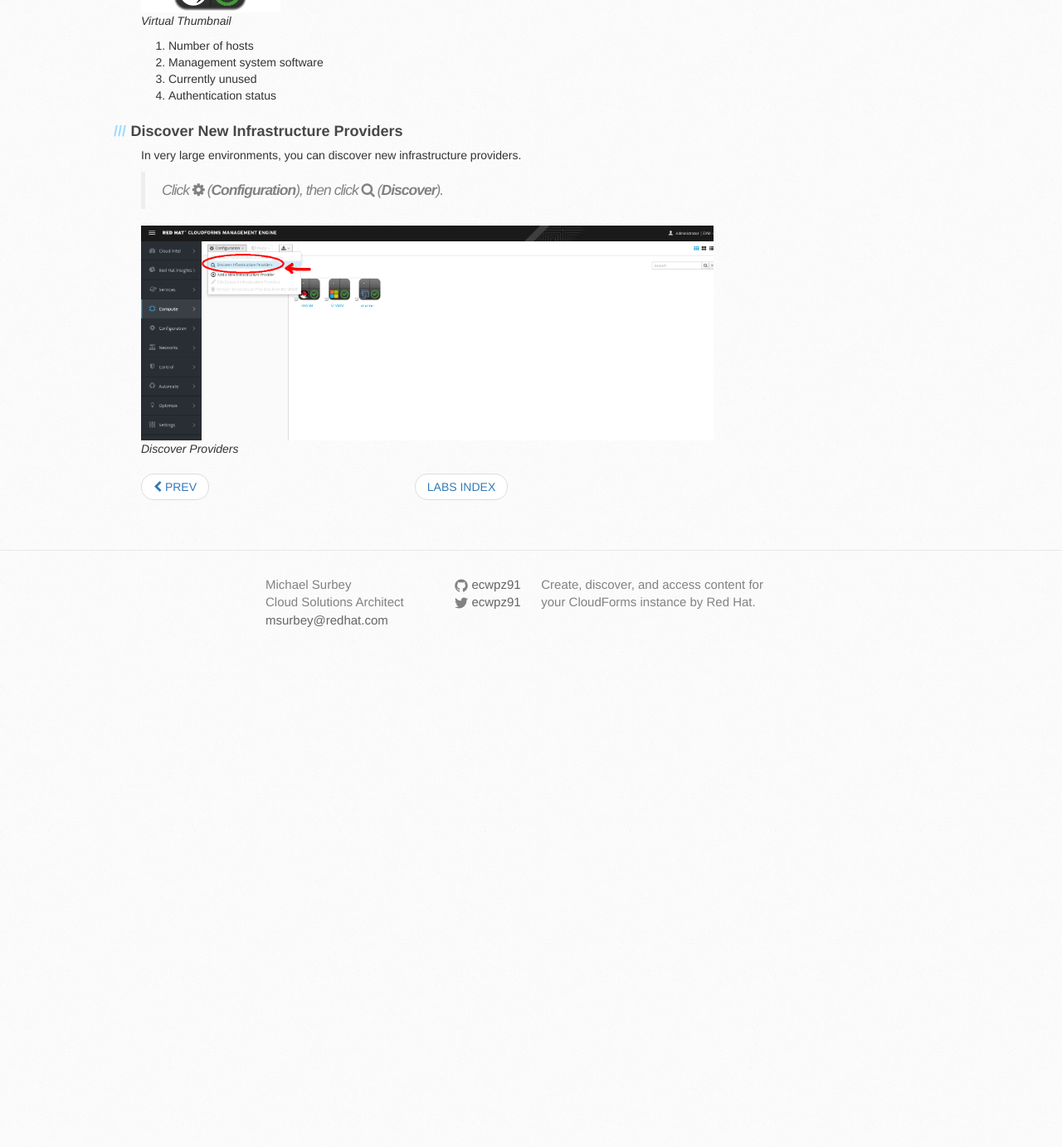
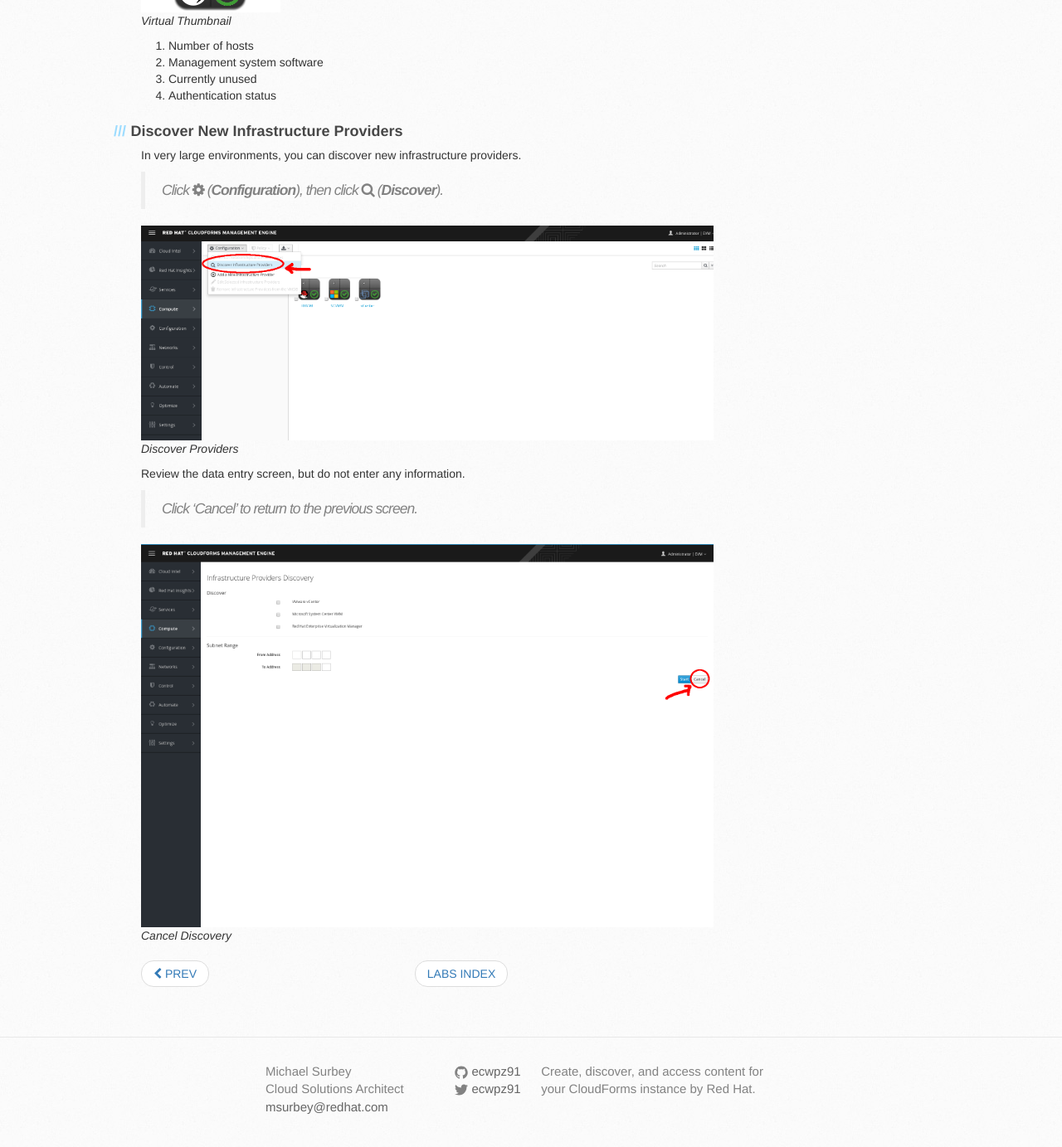
Before and after one commit to mnuirian/cloudforms-workshops, a Jekyll site: the page built from www-default/workshop-lab-2.md, in a window 1280 px wide and 1400 px high, scrolled down 1075 px. Shown: the top 1383 px of the window at 83% size. Built offline with Jekyll 4.4.1, drawn with Linux system fonts in a browser that asks for light colours; some web fonts are replaced; before the commit the page ends 1888 px from its top, so only the background shows below that.

Commit message:
Removed Jive logo from images and added cancel section

```diff
--- a/www-default/workshop-lab-2.md
+++ b/www-default/workshop-lab-2.md
@@ -40,3 +40,10 @@
 
 <img alt="CloudForms Discover Infrastructure Providers" src="{{ site.baseurl }}/www-default/screenshots/cfme-nav-discover-infra-providers.png"/><br/>
 *Discover Providers*
+
+Review the data entry screen, but do not enter any information.
+
+>  Click 'Cancel' to return to the previous screen.
+
+<img alt="CloudForms Discover Infrastructure Providers Cancel" src="{{ site.baseurl }}/www-default/screenshots/cfme-nav-discover-infra-providers-cancel.png"/><br/>
+*Cancel Discovery*
```
Also changed, not shown: www-default/screenshots/cfme-dashboard-cloud-intel.png, www-default/screenshots/cfme-login.png, www-default/screenshots/cfme-nav-compute-infra-providers.png, www-default/screenshots/cfme-nav-discover-infra-providers-cancel.png (added).
